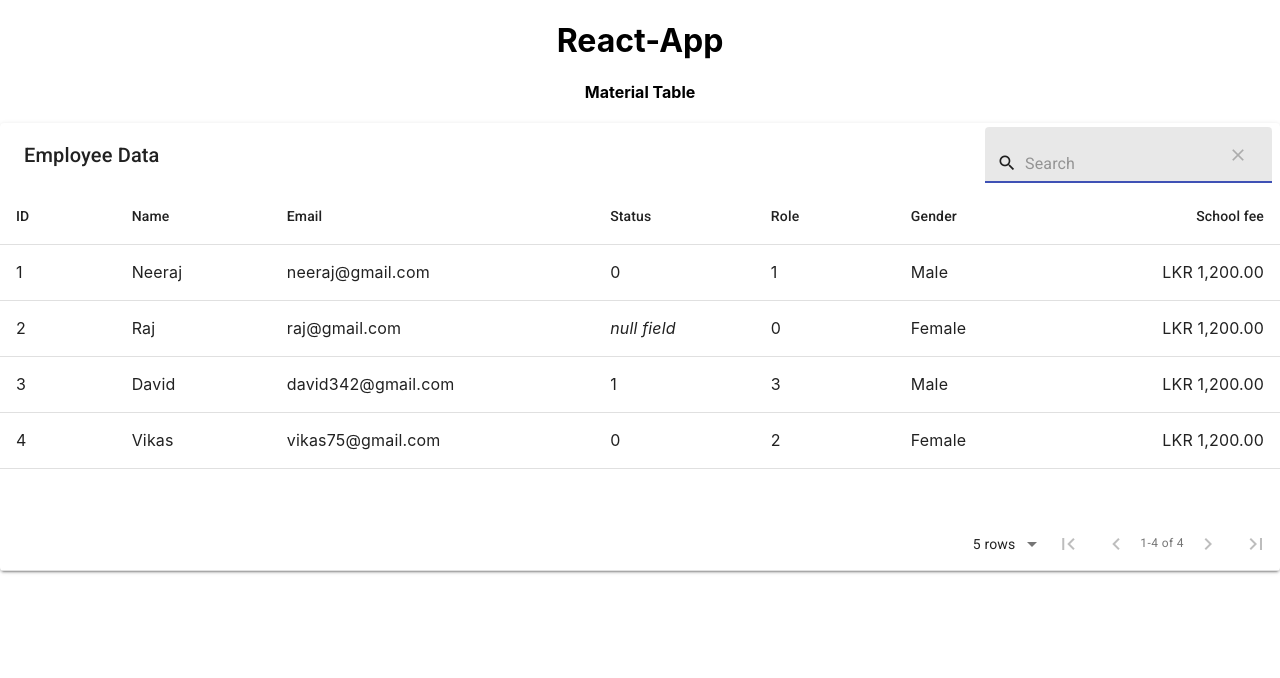
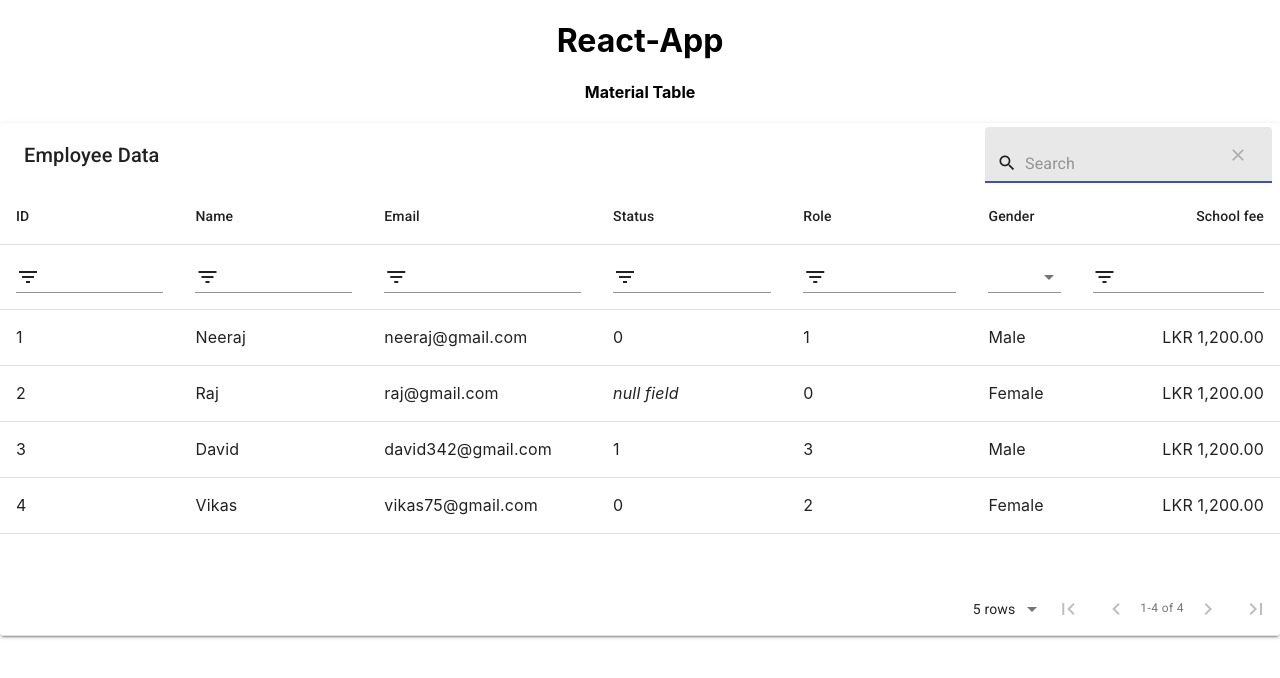
Before and after one commit to mGunawardhana/material-table-with-pagination-search-and-other-features, a React (Create React App) app: page / in a window 1280 px wide. Shown: the top 678 px of the page. Built offline with nearby package versions, Linux system fonts and the light colour scheme.

Commit message:
add filtering

```diff
--- a/src/App.js
+++ b/src/App.js
@@ -46,7 +46,8 @@ function App() {
                 search: true,
                 searchFieldAlignment: "right",
                 searchAutoFocus: "true",
-                searchFieldVariant: "filled"
+                searchFieldVariant: "filled",
+                filtering: true
             }}
             data={tableData}
             columns={columns}
```
